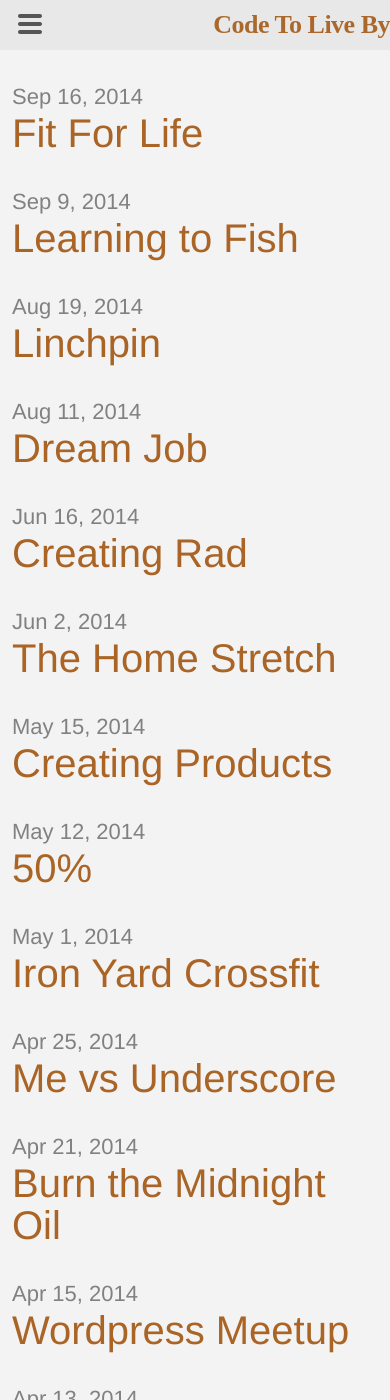
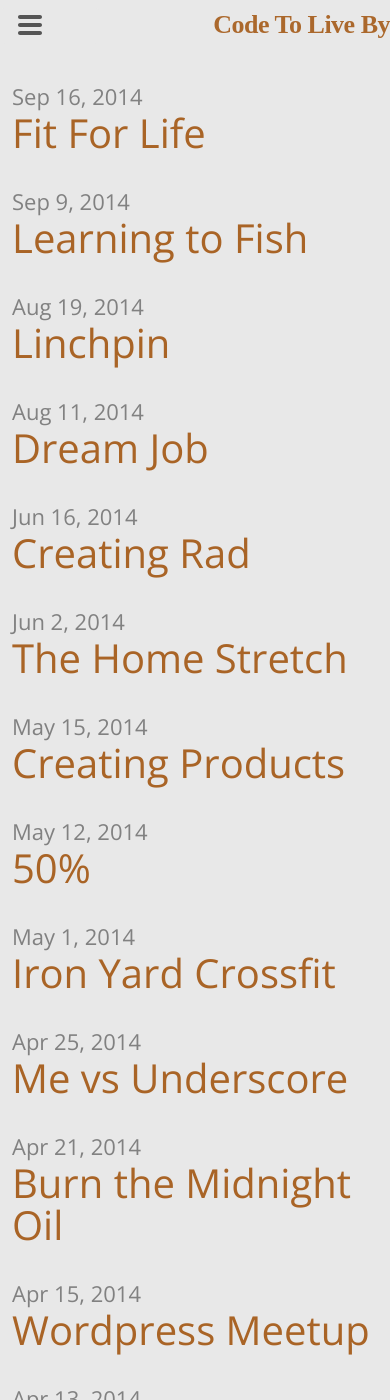
Before and after one commit to shawnlknight/blog, a Jekyll site: the page built from index.html, in a window 390 px wide and 1400 px high. Built offline with Jekyll 4.4.1, drawn with Linux system fonts in a browser that asks for light colours; some web fonts are replaced; the list of posts is cut into pages by our own code.

Commit message:
Update main.css

```diff
--- a/css/main.css
+++ b/css/main.css
@@ -158,7 +158,7 @@
 
 .page-content {
   padding: 30px 0;
-  background-color: #f3f3f3;
+  /*background-color: #f3f3f3;*/
 }
 
 .me {
@@ -381,9 +381,9 @@
 
   .wrap { padding: 0 12px; }
 
-  body {
-    font-family: "Signika Negative", Helvetica, Arial, sans-serif;
-  }
+  /*body {*/
+  /*  font-family: "Signika Negative", Helvetica, Arial, sans-serif;*/
+  /*}*/
 
   .site-nav {
     margin-top: 8px;
```
